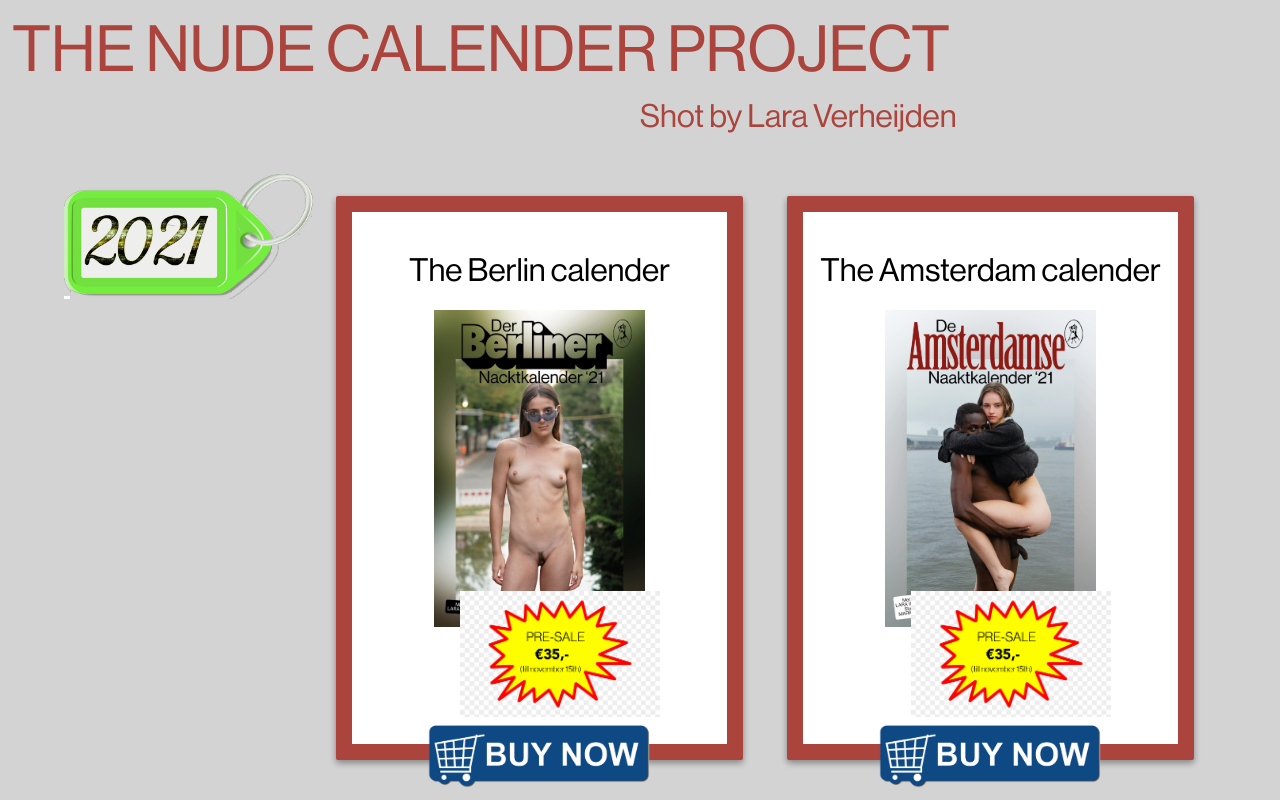
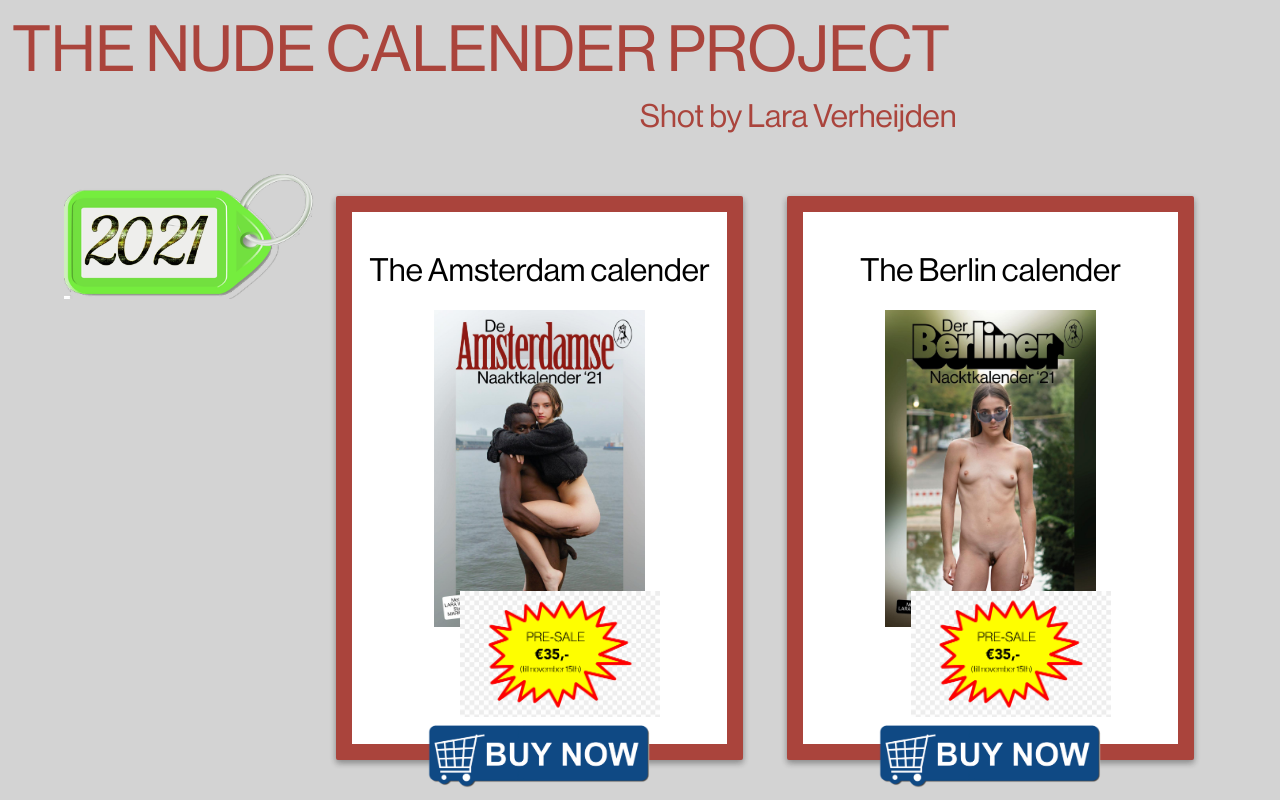
Before and after one commit to YketD/thecalendarproject, a Vue app: page / in a window 1280 px wide. Shown: the top 800 px of the page. Built offline with nearby package versions, Linux system fonts and the light colour scheme.

Commit message:
switch side

```diff
--- a/src/components/HomeTemp.vue
+++ b/src/components/HomeTemp.vue
@@ -9,6 +9,14 @@
                 </div>
                 <product-card
                         class="product-card"
+                        label="The Amsterdam"
+                        bottom-label="calender"
+                        discount-sticker="/images/assets/sticker-35.png"
+                        price="€35,-"
+                        v-on:click.native="orderProduct('frame-product-4701905027138')"
+                        :image-title="'/images/products/amsterdam-2021-final.jpeg'" />
+                <product-card
+                        class="product-card"
                         :class="{disabled: isEmpty('frame-product-4701904633922')}"
                         label="The Berlin"
                         discount-sticker="/images/assets/sticker-35.png"
@@ -16,14 +24,6 @@
                         price="€35,-"
                         v-on:click.native="orderProduct('frame-product-4701904633922')"
                         :image-title="'/images/products/berlin-2021-final.jpeg'" />
-                <product-card
-                        class="product-card"
-                        label="The Amsterdam"
-                        bottom-label="calender"
-                        discount-sticker="/images/assets/sticker-35.png"
-                        price="€35,-"
-                        v-on:click.native="orderProduct('frame-product-4701905027138')"
-                        :image-title="'/images/products/amsterdam-2021-final.jpeg'" />
                 <div class="column-fill"></div>
                 <product-card
                         class="product-card"
```
